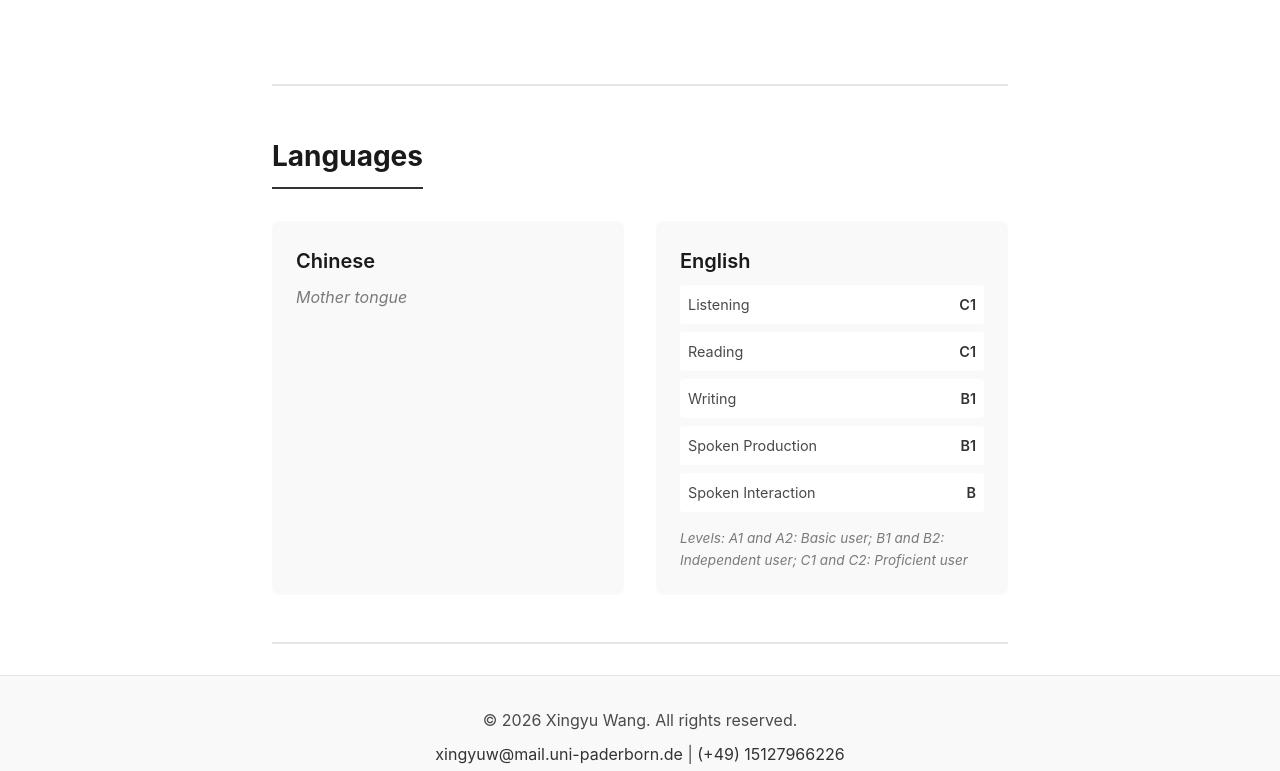
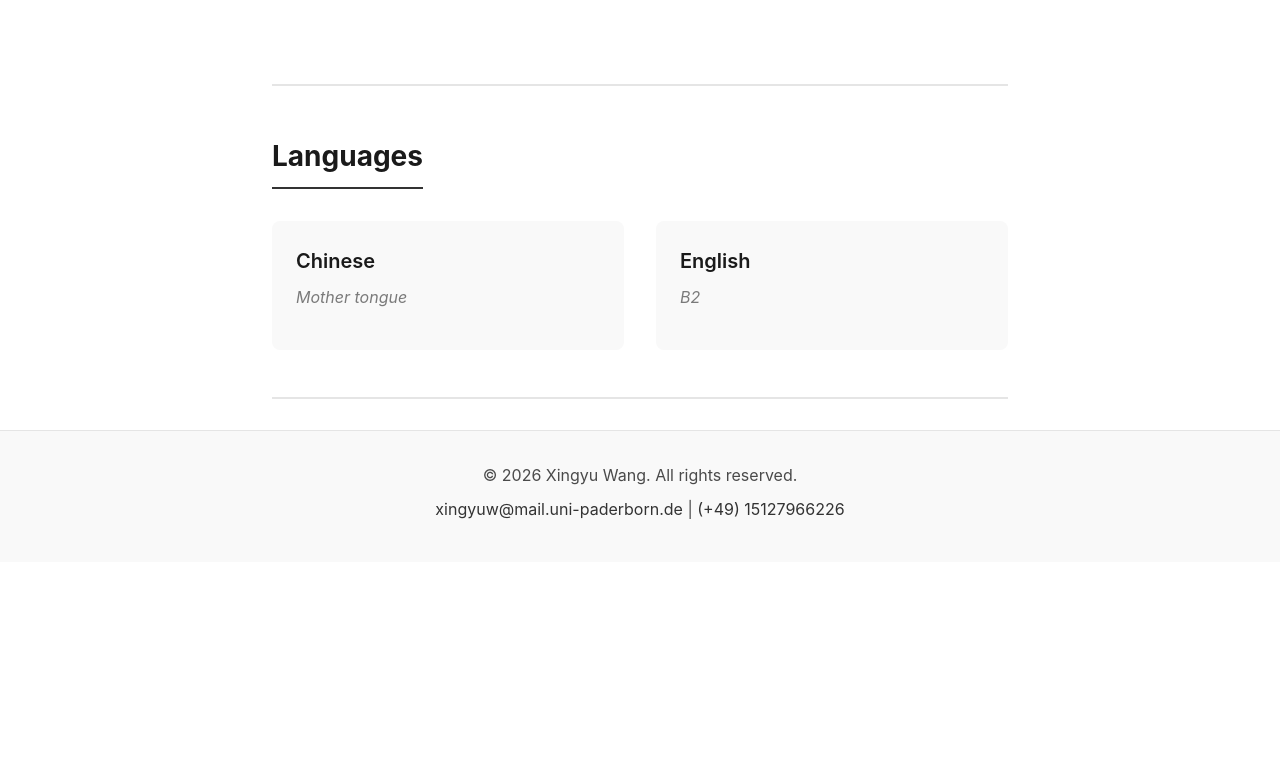
Before and after one commit to rain14-king/xingyuw-cv, a plain HTML site: page index.html in a window 1280 px wide. Shown: the part 2982-3753 px from the top of the page. After the commit the page ends 3544 px from the top, so only its background shows below. Drawn offline with Linux system fonts and the light colour scheme.

Commit message:
Add AI & LLM skill section and simplify language levels

```diff
--- a/index.html
+++ b/index.html
@@ -103,6 +103,14 @@
                         <li>Edge Computing Architecture</li>
                     </ul>
                 </div>
+                <div class="skill-category">
+                    <h4>AI & LLM</h4>
+                    <ul>
+                        <li>LLM fundamentals & underlying mechanisms</li>
+                        <li>Agent-based workflows & reusable skills</li>
+                        <li>Prompt Engineering</li>
+                    </ul>
+                </div>
             </div>
         </section>
 
@@ -153,29 +161,7 @@
                 </div>
                 <div class="language-item">
                     <h4>English</h4>
-                    <div class="skill-levels">
-                        <div class="level-row">
-                            <span>Listening</span>
-                            <span>C1</span>
-                        </div>
-                        <div class="level-row">
-                            <span>Reading</span>
-                            <span>C1</span>
-                        </div>
-                        <div class="level-row">
-                            <span>Writing</span>
-                            <span>B1</span>
-                        </div>
-                        <div class="level-row">
-                            <span>Spoken Production</span>
-                            <span>B1</span>
-                        </div>
-                        <div class="level-row">
-                            <span>Spoken Interaction</span>
-                            <span>B</span>
-                        </div>
-                    </div>
-                    <p class="language-note">Levels: A1 and A2: Basic user; B1 and B2: Independent user; C1 and C2: Proficient user</p>
+                    <p class="language-type">B2</p>
                 </div>
             </div>
         </section>
```
